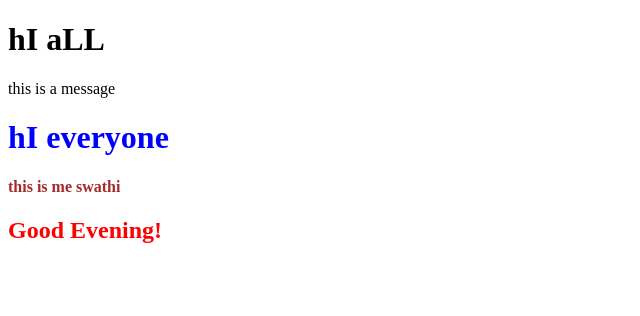
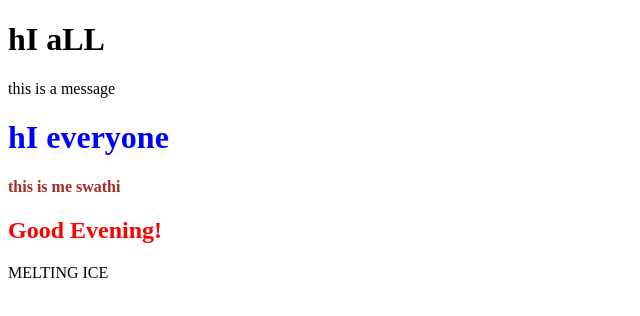
Before and after one commit to shopemet/gittest2, a plain HTML site: page index.html in a window 1280 px wide. Shown: the whole page, without its empty margins (0-640 px from the left). Drawn offline with Linux system fonts and the light colour scheme.

Commit message:
changes made by himanth

```diff
--- a/index.html
+++ b/index.html
@@ -16,6 +16,9 @@
     <!-- swathi changes -->
     <h4> this is me swathi</h4>
     <h2>Good Evening!</h2>
+    <div class="index">
+        <p>MELTING ICE</p>
+    </div>
 
 </body>
 </html>
```
